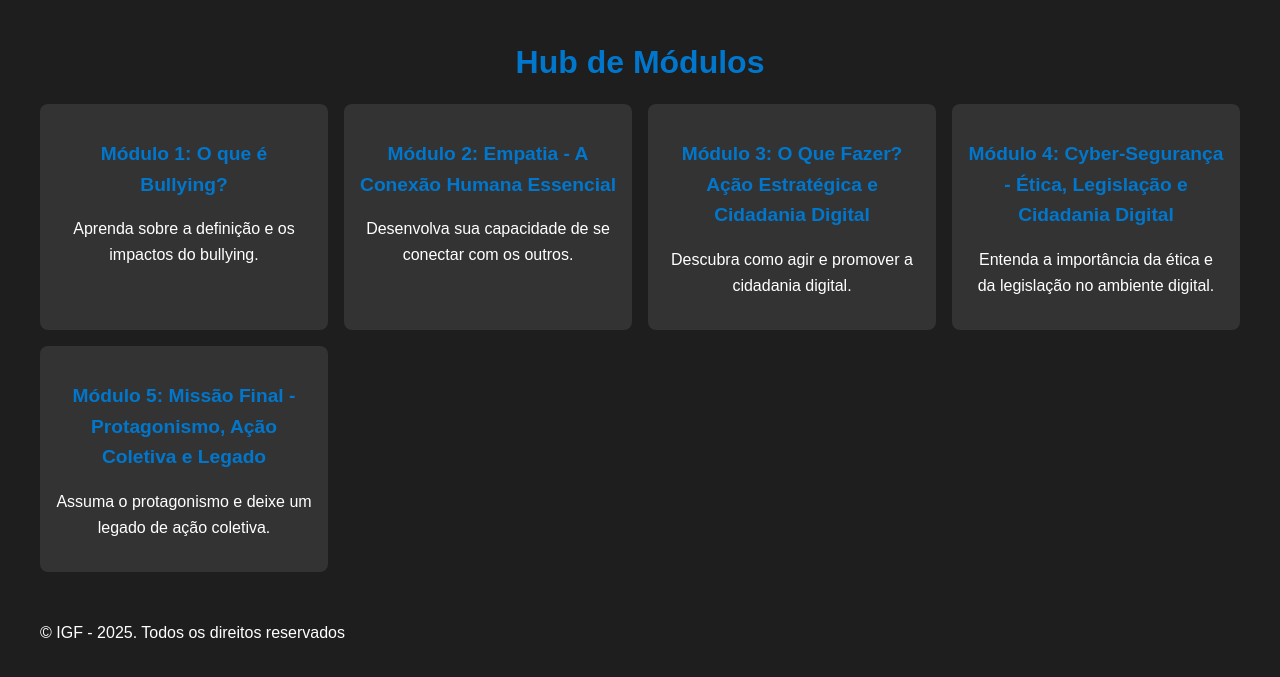
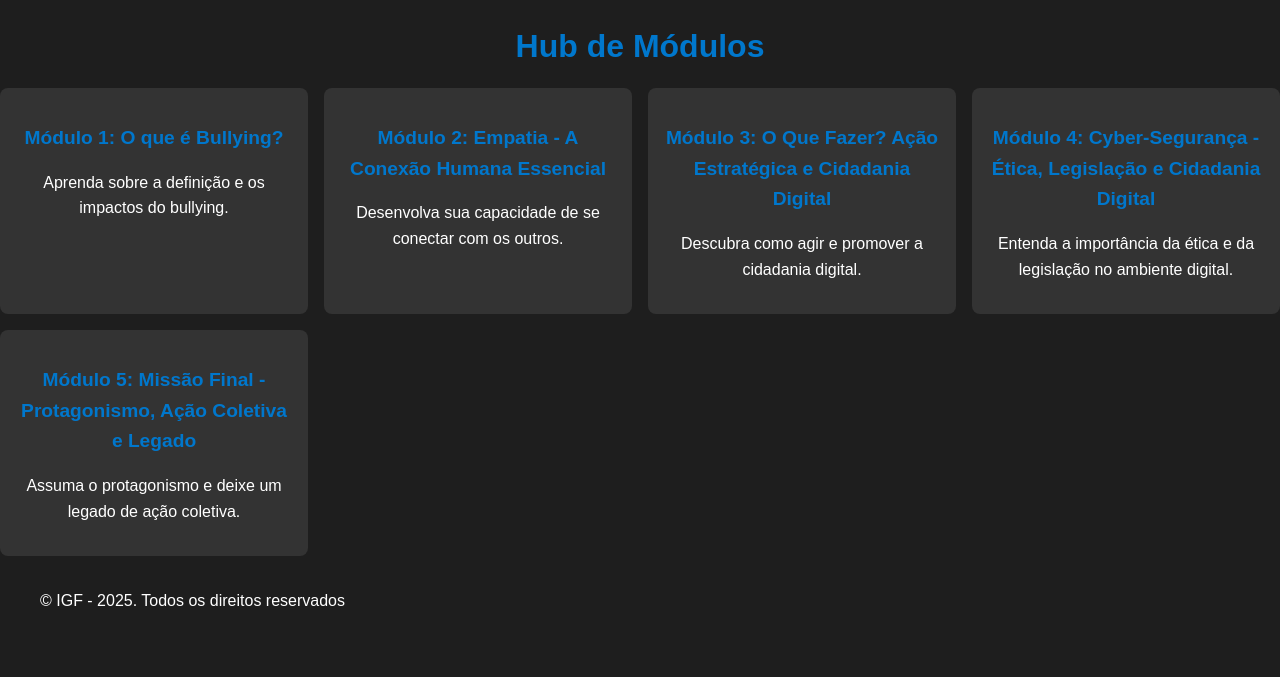
Before and after one commit to MaddAF/CursoBullyingAndGame, a Flask app: page /modules in a window 1280 px wide. Shown: the part 106-783 px from the top of the page. Run offline with Flask 3, Linux system fonts and the light colour scheme; the visitor is signed in with stand-in values (Sample User, id 1).

Commit message:
containerO

```diff
--- a/static/style.css
+++ b/static/style.css
@@ -12,6 +12,9 @@ body {
     max-width: 1200px;
     margin: 0 auto;
     padding: 1rem;
+}
+.containerO{
+    max-width: 100%;
 }
 
 h1, h2, h3 {
--- a/templates/base.html
+++ b/templates/base.html
@@ -23,7 +23,7 @@
             {% endif %}
         </div>
     </nav>
-    <div class="container {% block container_class %}{% endblock %}">
+    <div class="containerO {% block container_class %}{% endblock %}">
         {% block content %}
         {% endblock %}
     </div>
```
